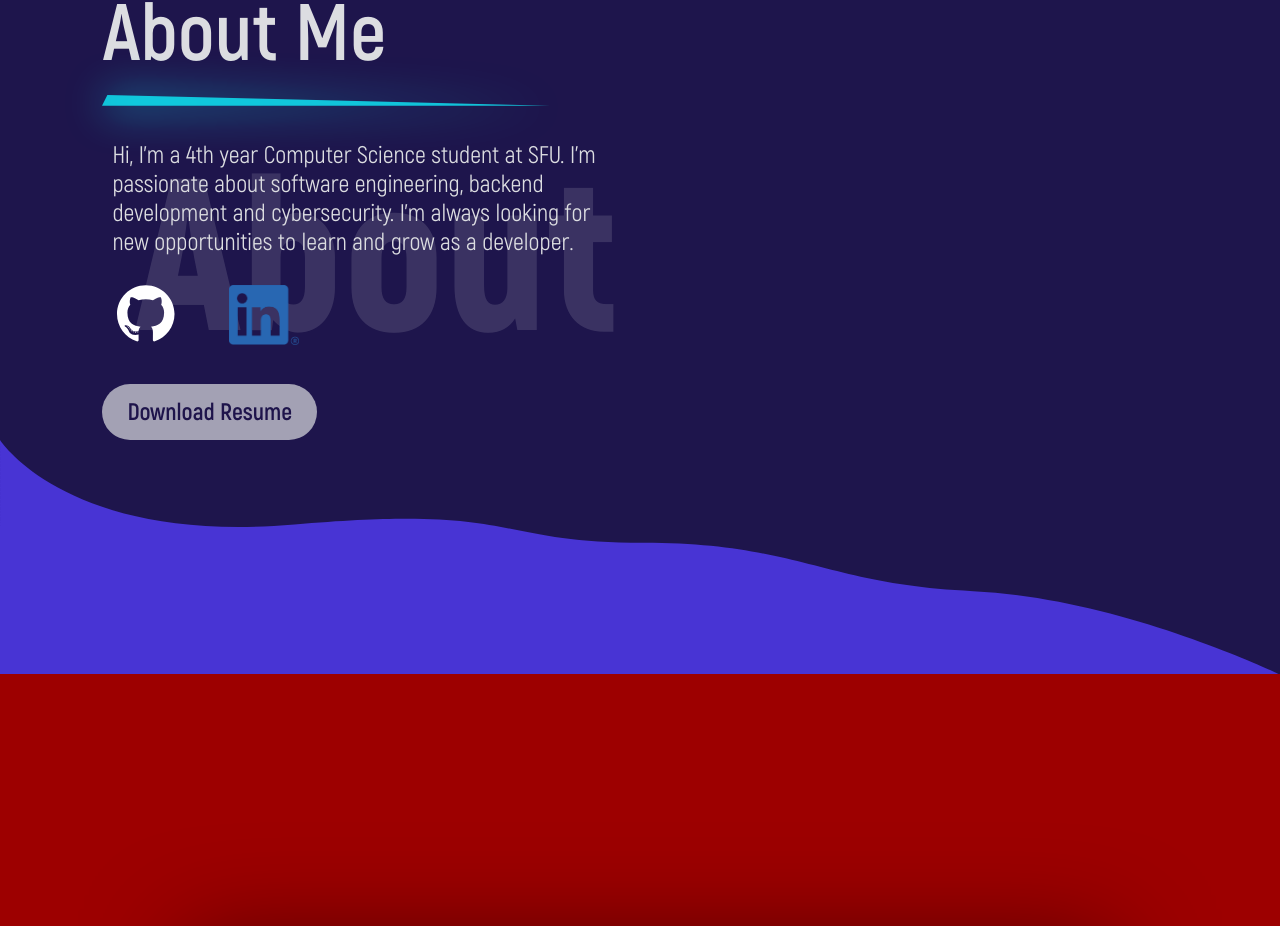
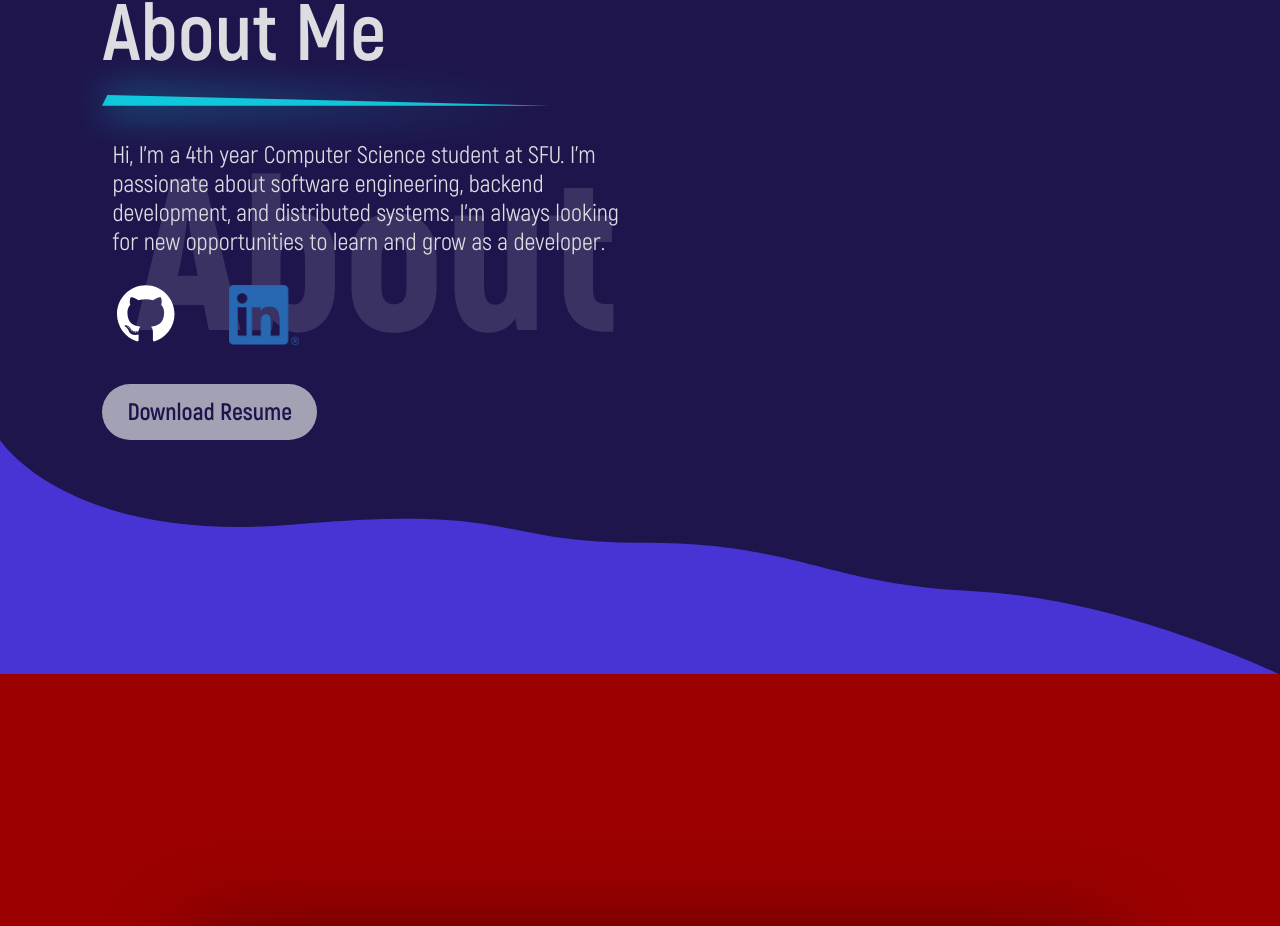
Before and after one commit to Sajantoor/sajantoor.github.io, a React (Create React App) app: page / in a window 1280 px wide. Shown: the part 938-1864 px from the top of the page. Built offline with nearby package versions, Linux system fonts and the light colour scheme; grey boxes are pictures that could not be loaded.

Commit message:
Update resume and about section

```diff
--- a/src/components/About.js
+++ b/src/components/About.js
@@ -17,7 +17,7 @@ class About extends React.Component {
             <AboutTitleAsset />
           </div>
           <h1 className="backgroundText"> About </h1>
-          <p> Hi, I'm a 4th year Computer Science student at SFU. I'm passionate about software engineering, backend development and cybersecurity.
+          <p> Hi, I'm a 4th year Computer Science student at SFU. I'm passionate about software engineering, backend development, and distributed systems.
             I'm always looking for new opportunities to learn and grow as a developer.
           </p>
 
```
Also changed, not shown: 1 other file (tests, documents, lock files or other folders).
